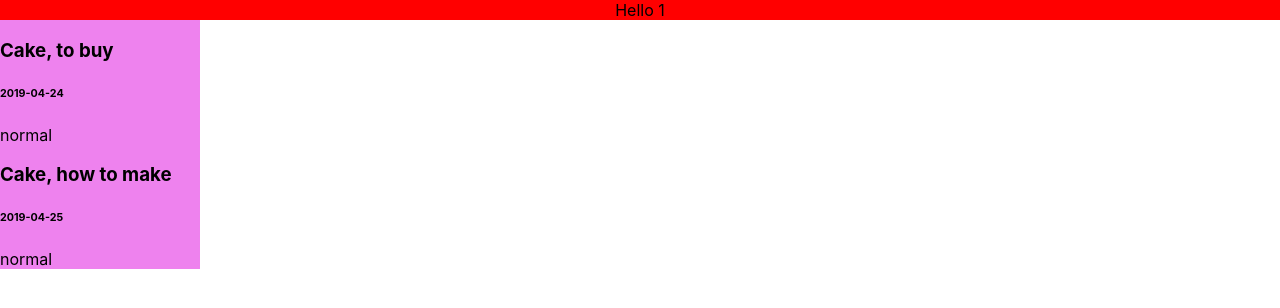
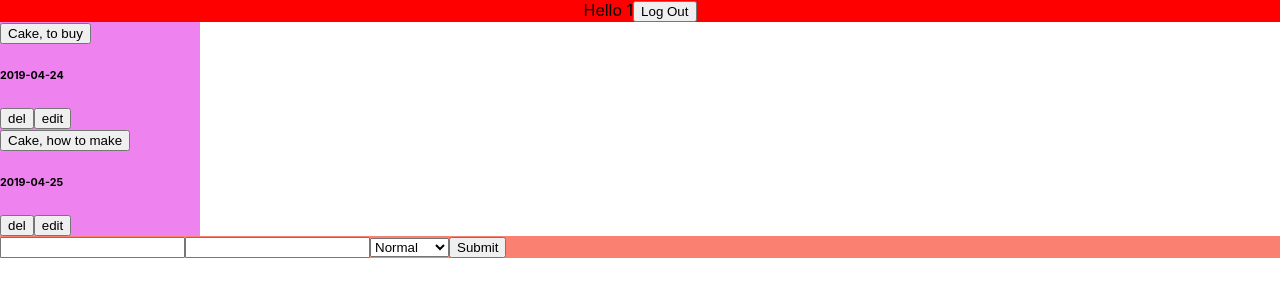
Before and after one commit to jakubpodolski/notes-app, a React (Create React App) app: page /user/1 in a window 1280 px wide. Shown: the top 308 px of the page. Built offline with nearby package versions, Linux system fonts and the light colour scheme.

Commit message:
added basic UserPanel

```diff
--- a/src/Components/NotesList/NotesList.js
+++ b/src/Components/NotesList/NotesList.js
@@ -1,13 +1,14 @@
 import React from 'react';
 
 
-const NotesList = ({note}) => {
-    const {title, date, category} = note
+const NotesList = ({note, handleNoteClick}) => {
+    const {id_note, title, date, category} = note
     return (
-        <div>
-            <h3>{title}</h3>
+        <div className={`${category}`}>
+            <button onClick={() => handleNoteClick(id_note)}>{title}</button>
             <h6>{date}</h6>
-            {category}
+            <button>del</button>
+            <button>edit</button>
         </div>
     )
 };
--- a/src/Components/UserPanel/UserPanel.css
+++ b/src/Components/UserPanel/UserPanel.css
@@ -1,4 +1,4 @@
-.notesList {
+.notes-list {
     background: violet;
     display: flex;
     flex-direction: column;
@@ -9,3 +9,7 @@
     background: red;
     text-align: center;
 }
+
+.note-wrapper {
+    background: salmon;
+}
--- a/src/Components/UserPanel/UserPanel.js
+++ b/src/Components/UserPanel/UserPanel.js
@@ -1,21 +1,50 @@
-import React from 'react';
+import React, { useState } from 'react';
 import data from './notes';
 
 import './UserPanel.css'
 
 import NotesList from '../NotesList/NotesList.js';
 
-const UserPanel = ({match}) => {
+const UserPanel = ({match, history}) => {
+    const [title, setTitle] = useState('')
+    const [content, setContent] = useState('')
+    //const [style, setStyle] = useState('')
+
+    const handleNoteClick = (id) => {
+        // fetch data from database, specific note, by id
+        const found = data.notes.find(note=>note.id_note===id)
+        setTitle(found.title)
+        setContent(found.content)
+    }
+
     const user = match.params.username;
     return (
         <div>
             <div className='user'>
                 {`Hello ${user}`}
+                <button onClick={() => history.push('/')}>
+                    Log Out
+                </button>
             </div>
-            <div className='notesList'>
+            <div className='notes-list'>
                 {data.notes.map((note) => (
-                <NotesList key={note.id_note} note={note}/>
+                    <NotesList
+                        key={note.id_note}
+                        note={note}
+                        handleNoteClick={handleNoteClick}
+                    />
                 ))}
+            </div>
+            <div className='note-wrapper'>
+                <form>
+                    <input type='text' name='title' value={title} onChange={(e) => setTitle(e.target.value)}/>
+                    <input type='text' name='content' value={content} onChange={(e) => setContent(e.target.value)}/>
+                    <select>
+                        <option value='normal'>Normal</option>
+                        <option value='important'>Important</option>
+                    </select>
+                    <input type='submit' name='create' />
+                </form>
             </div>
         </div>
     )
```
Also changed, not shown: src/Components/NotesList/NotesList.css (added).
